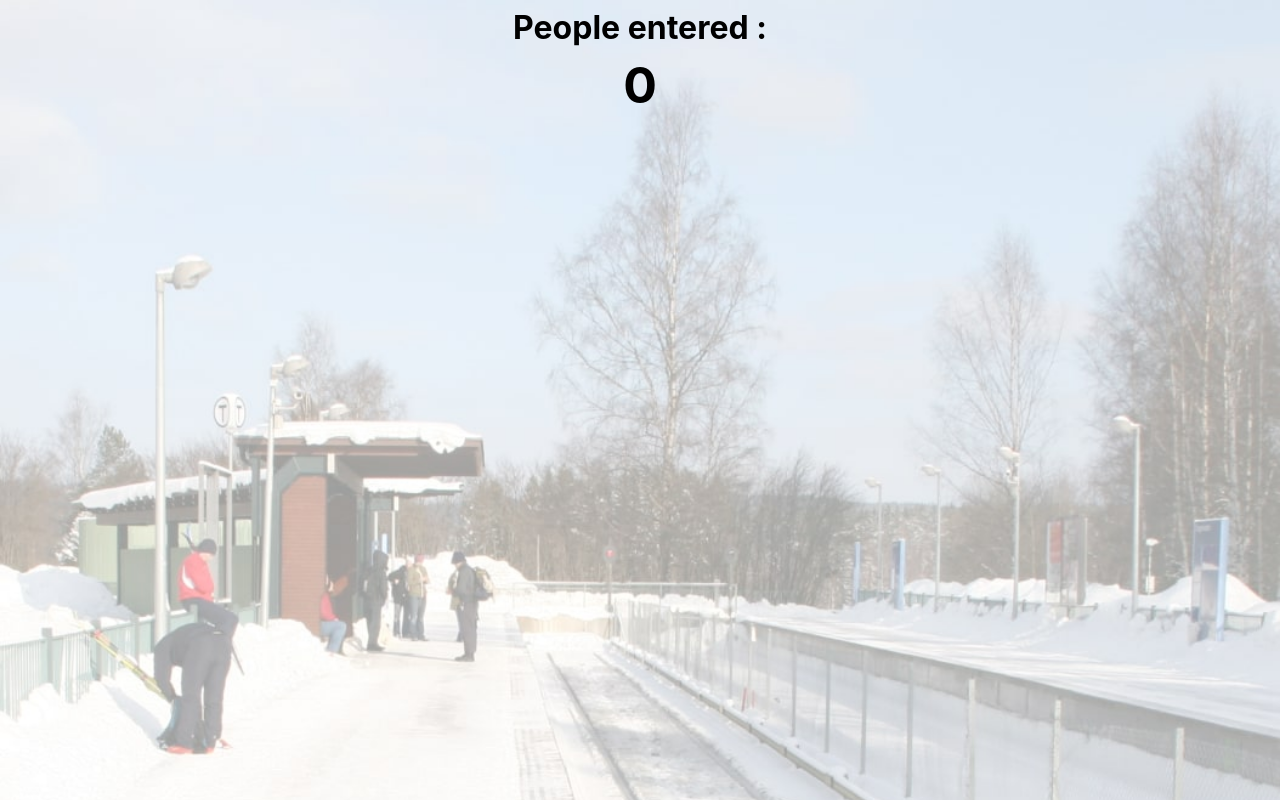
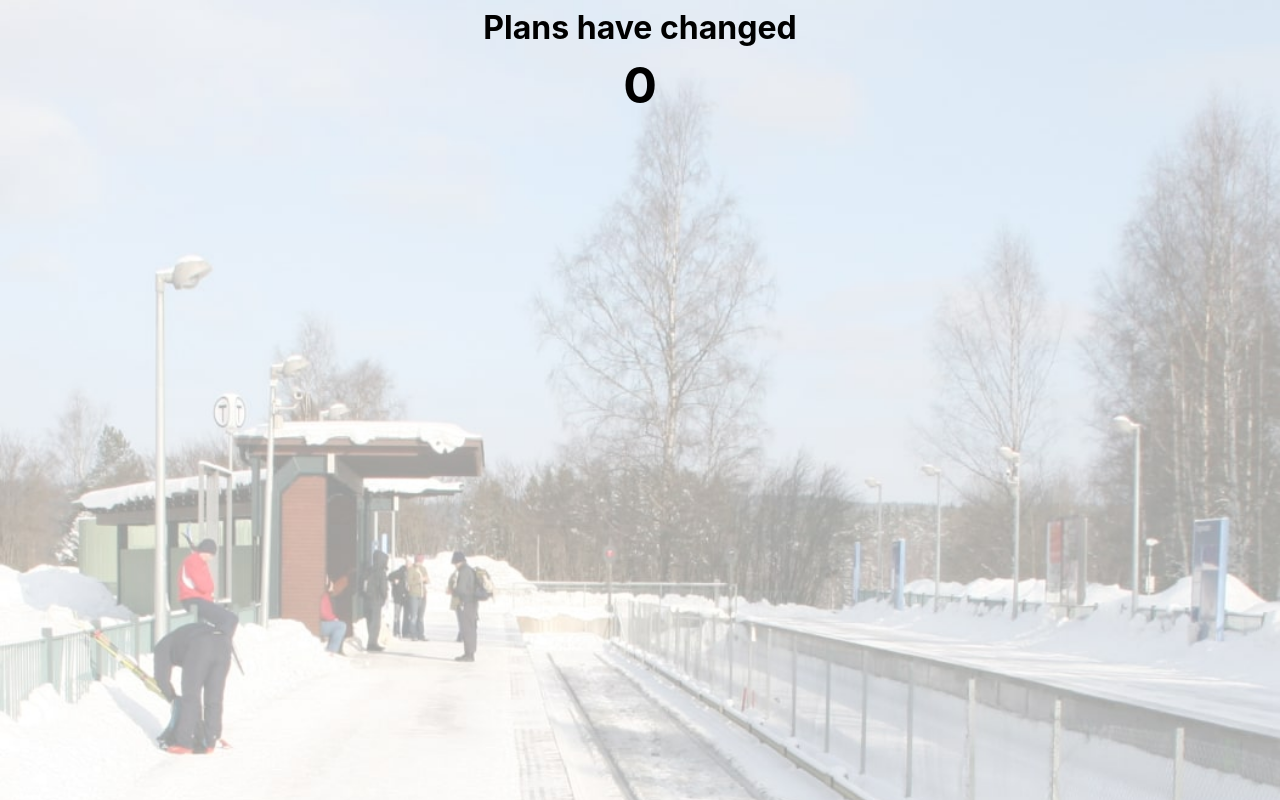
Before and after one commit to captainsage/tutorial_local_git, a plain HTML site: page index.html in a window 1280 px wide. Drawn offline with nearby package versions, Linux system fonts and the light colour scheme.

Commit message:
Update index.html
most mar online

```diff
--- a/index.html
+++ b/index.html
@@ -3,7 +3,7 @@
         <link rel="stylesheet" href="index.css">
     </head>
     <body>
-        <h1>People entered :</h1>
+        <h1>Plans have changed</h1>
         <h2 id="count-el">0</h2>
 
         <script src="index.js"></script>
```
